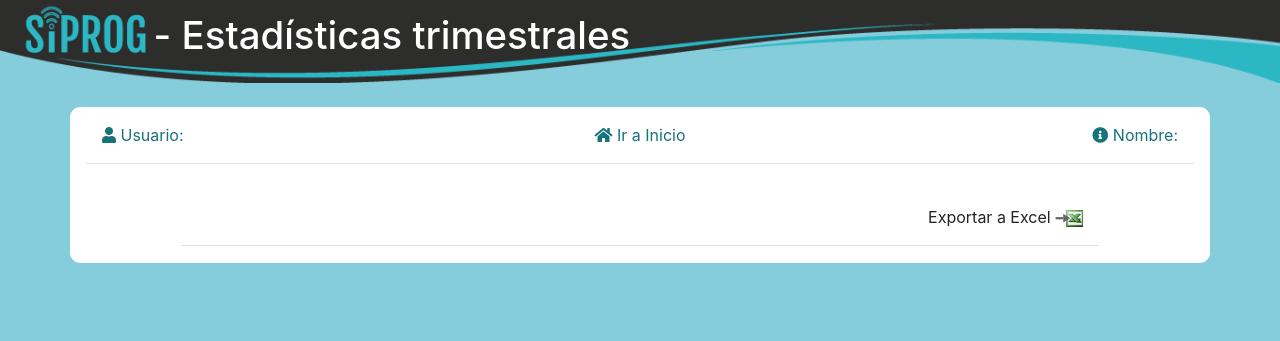
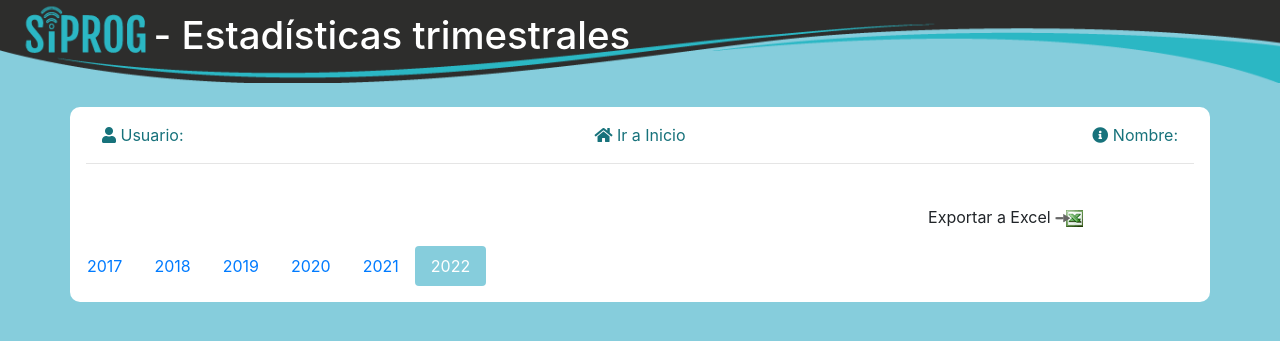
Before and after one commit to producciongespro/SIPROG, a PHP site: page /SIPROG/modules/table2/table2.php in a window 1280 px wide. Shown: the top 341 px of the page. Run offline with PHP 8.4, Linux system fonts and the light colour scheme; a user stored in the database is signed in; a stand-in replaces the project's code that opens the database connection; some libraries are stand-ins or nearby versions.

Commit message:
Actualización para ver datos 2022

```diff
--- a/css/master.css
+++ b/css/master.css
@@ -6,6 +6,10 @@
 
 body {
     background-color: #86cddc;
+}
+
+.nav-link.active{
+background-color: #86cddc !important;
 }
 
 .lugar{
--- a/modules/table2/table2.php
+++ b/modules/table2/table2.php
@@ -90,10 +90,10 @@
           <div class="col-1">
 
           </div>
-            <div class="col-10" id="periodos">
-            <ul class="nav nav-tabs">
+            <!--<div class="col-10" id="periodos">-->
+            <!--<ul class="nav nav-tabs">-->
 
-              </div>
+            <!--  </div>-->
             <div class="col-1">
 
             </div>
@@ -103,20 +103,54 @@
           <!--                   <div class="tab-pane fade show active" id="2021" role="tabpanel" aria-labelledby="2021-tab">-->
           <!--    <div id="visorEstadisticas2021"  class="col-10 offset-1"></div>-->
           <!--  </div>-->
-             <div class="tab-pane fade show active" id="2021" role="tabpanel" aria-labelledby="2021-tab">
-              <div id="visorEstadisticas2021"  class="col-10 offset-1"></div>
-            </div>
-               <div class="tab-pane fade" id="2020" role="tabpanel" aria-labelledby="2020-tab">
-              <div id="visorEstadisticas2020"  class="col-10 offset-1"></div>
-            </div>
-            <div class="tab-pane fade" id="2019" role="tabpanel" aria-labelledby="2019-tab">
-              <div id="visorEstadisticas2019"  class="col-10 offset-1"></div>
-            </div>
-            <div class="tab-pane fade" id="2018" role="tabpanel" aria-labelledby="2018-tab">
-              <div id="visorEstadisticas2018"  class="col-10 offset-1"></div>
-            </div>
-            <div class="tab-pane fade" id="2017" role="tabpanel" aria-labelledby="2017-tab">
-              <div id="visorEstadisticas2017"  class="col-10 offset-1"></div>
+  <ul class="nav nav-pills" role="tablist">
+    <li class="nav-item">
+        <a class="nav-link" data-toggle="pill" href="#visorEstadisticas2017">2017</a>
+    </li>
+        <li class="nav-item">
+        <a class="nav-link" data-toggle="pill" href="#visorEstadisticas2018">2018</a>
+    </li>
+        <li class="nav-item">
+        <a class="nav-link" data-toggle="pill" href="#visorEstadisticas2019">2019</a>
+    </li>
+        <li class="nav-item">
+        <a class="nav-link" data-toggle="pill" href="#visorEstadisticas2020">2020</a>
+    </li>
+        <li class="nav-item">
+        <a class="nav-link" data-toggle="pill" href="#visorEstadisticas2021">2021</a>
+    </li>
+        <li class="nav-item">
+        <a class="nav-link active" data-toggle="pill" href="#visorEstadisticas2022">2022</a>
+    </li>
+  </ul>
+  <!--<ul class="nav nav-tabs">-->
+    <!--<li class="active"><a data-toggle="tab" href="#home">Home</a></li>-->
+    <!--<li><a data-toggle="tab" href="#visorEstadisticas2017">2017</a></li>-->
+    <!--<li><a data-toggle="tab" href="#visorEstadisticas2018">2018</a></li>-->
+    <!--<li><a data-toggle="tab" href="#visorEstadisticas2019">2019</a></li>-->
+    <!--<li><a data-toggle="tab" href="#visorEstadisticas2020">2020</a></li>-->
+    <!--<li><a data-toggle="tab" href="#visorEstadisticas2021">2021</a></li>-->
+    <!--<li><class="active"><a data-toggle="tab" href="#visorEstadisticas2022">2022</a></li>-->
+  <!--</ul>-->
+
+           <div class="tab-content">
+            <!--<div class="tab-pane fade show active" id="2022" role="tabpanel" aria-labelledby="2022-tab">-->
+              <div id="visorEstadisticas2022"  class="container tab-pane active"> </div>
+            <!--</div>-->
+             <!--<div class="tab-pane fade" id="2021" role="tabpanel" aria-labelledby="2021-tab">-->
+              <div id="visorEstadisticas2021"  class="container tab-pane fade"></div>
+            <!--</div>-->
+               <!--<div class="tab-pane fade" id="2020" role="tabpanel" aria-labelledby="2020-tab">-->
+              <div id="visorEstadisticas2020"  class="container tab-pane fade"></div>
+            <!--</div>-->
+            <!--<div class="tab-pane fade" id="2019" role="tabpanel" aria-labelledby="2019-tab">-->
+              <div id="visorEstadisticas2019"  class="container tab-pane fade"></div>
+            <!--</div>-->
+            <!--<div class="tab-pane fade" id="2018" role="tabpanel" aria-labelledby="2018-tab">-->
+              <div id="visorEstadisticas2018"  class="container tab-pane fade"></div>
+            <!--</div>-->
+            <!--<div class="tab-pane fade" id="2017" role="tabpanel" aria-labelledby="2017-tab">-->
+              <div id="visorEstadisticas2017"  class="container tab-pane fade"></div>
             </div>
           </div>
         </div>
--- a/script/view.js
+++ b/script/view.js
@@ -81,17 +81,17 @@ View.prototype.table2 = function (array,anos,visor) {
         $(visor+(2017+i)).empty();
       }
 
-      var htmlPeriodos = $("<nav><div class='nav nav-tabs' id='informes'></div></nav>");
+    //   var htmlPeriodos = $("<nav><div class='nav nav-tabs' id='informes'></div></nav>");
       var limite = array.length, row;
       var htmlTable = new Array();
-      $("#periodos").append(htmlPeriodos);
-      for (var i = 0; i < anos; i++) {
+    //   $("#periodos").append(htmlPeriodos);
+    //   for (var i = 0; i < anos; i++) {
 
-      $("#informes").append("<a id='menu"+i+"' class='nav-item nav-link' data-toggle='tab' href='#"+(2017+i)+"' role='tab' aria-controls='"+(2017+i)+"'>"+(2017+i)+"</a></li>");
-      if (i==(anos-1)) {
-         $("#menu"+i).addClass('active');
-      }
-        }
+    //     $("#informes").append("<a id='menu"+i+"' class='nav-item nav-link' data-toggle='tab' href='#"+(2017+i)+"' role='tab' aria-controls='"+(2017+i)+"'>"+(2017+i)+"</a></li>");
+    //   if (i==(anos-1)) {
+    //      $("#menu"+i).addClass('active');
+    //   }
+    //     }
       for (var j = 0; j < anos; j++) {
         var estados = [0,0,0,0,0,0,0,0];
          var totalAudios = [0,0,0,0];
```
